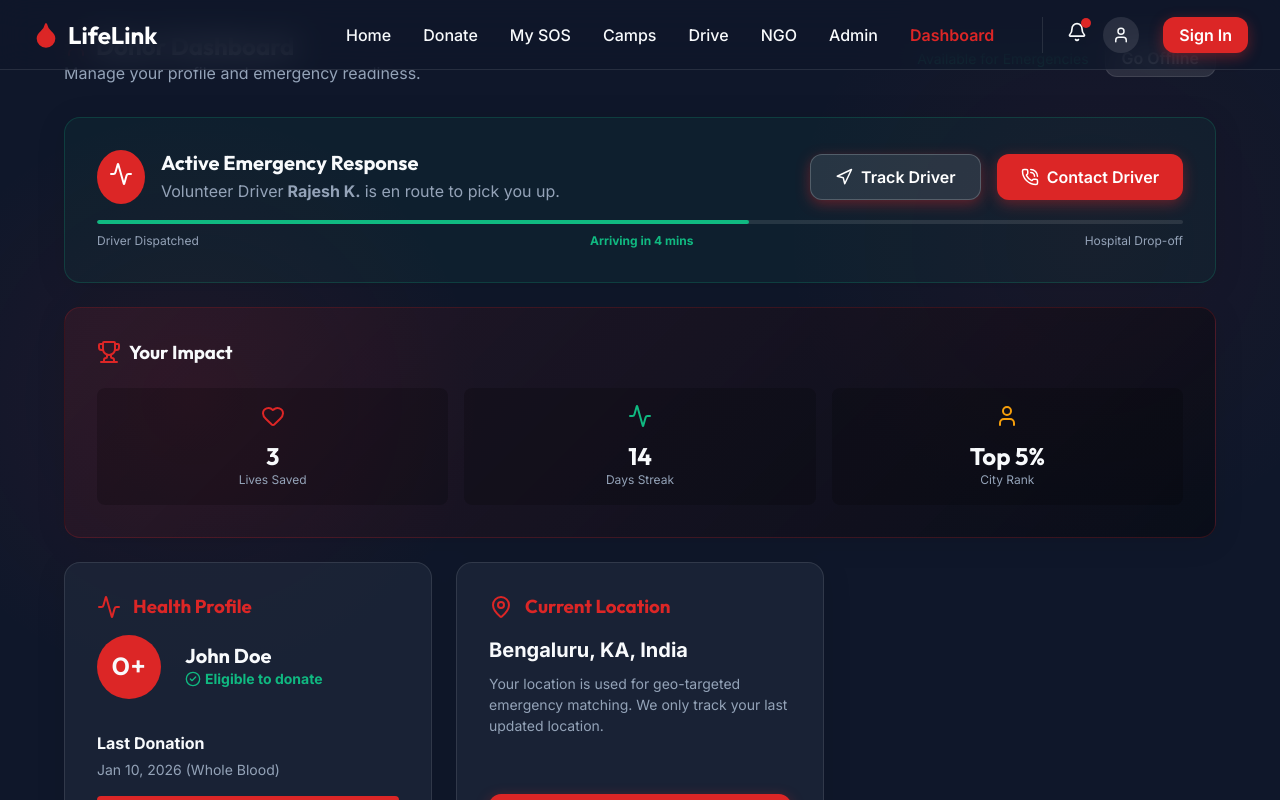
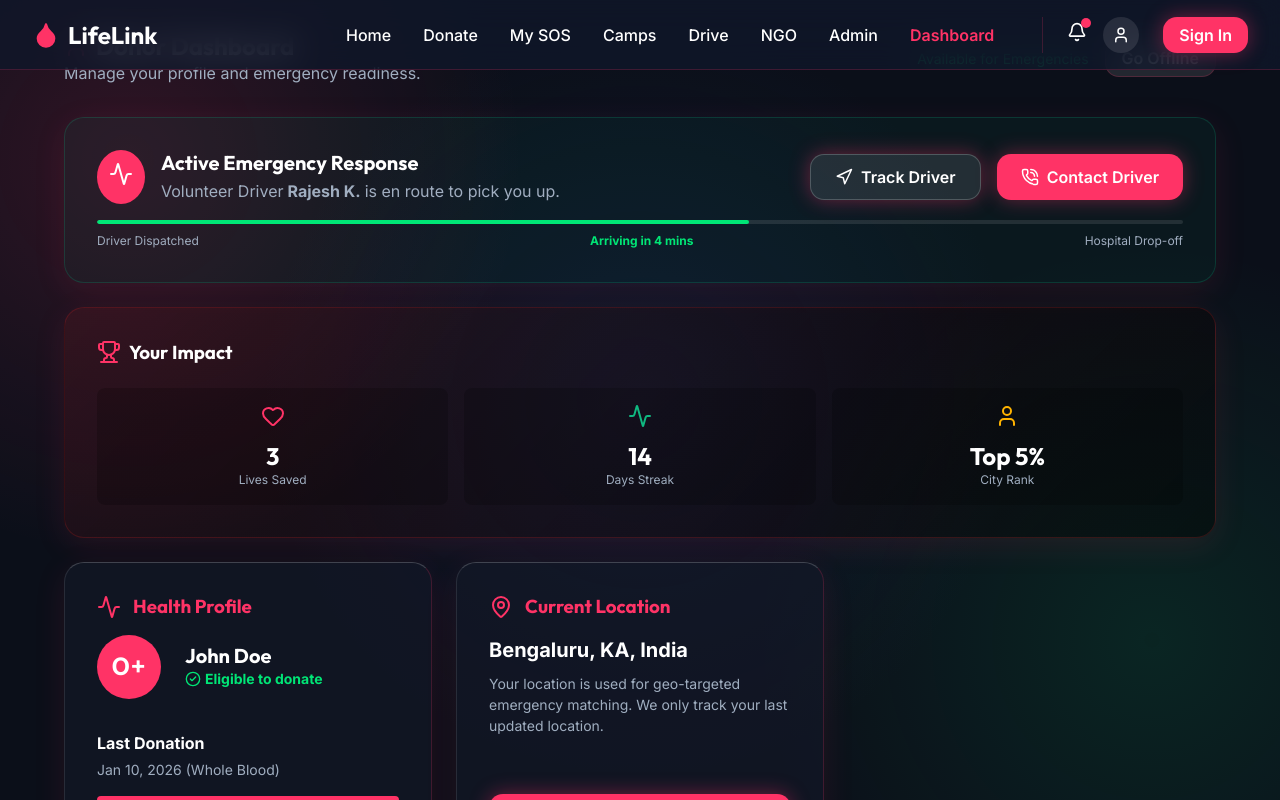
Before and after one commit to anucoder01/LifeLink, a React app in the folder frontend/: page /dashboard in a window 1280 px wide. Shown: the top 800 px of the page. Built offline with nearby package versions, Linux system fonts and the light colour scheme; the HTML template or start-up script is replaced by a standard one.

Commit message:
style: revamp frontend aesthetics with vibrant neon theme and animations

```diff
--- a/frontend/src/components/PrimaryButton.jsx
+++ b/frontend/src/components/PrimaryButton.jsx
@@ -22,7 +22,7 @@ const PrimaryButton = ({ children, onClick, type = 'button', disabled = false, c
     primary: {
       backgroundColor: 'var(--color-primary)',
       color: '#ffffff',
-      boxShadow: '0 4px 14px rgba(220, 38, 38, 0.4)',
+      boxShadow: 'var(--shadow-glow)',
     },
     secondary: {
       backgroundColor: 'rgba(255, 255, 255, 0.1)',
@@ -40,11 +40,11 @@ const PrimaryButton = ({ children, onClick, type = 'button', disabled = false, c
   const hoverStyle = disabled ? {} : {
     transform: 'translateY(-2px)',
     boxShadow: variant === 'primary'
-      ? '0 6px 20px rgba(220, 38, 38, 0.6)'
+      ? '0 6px 20px rgba(255, 51, 102, 0.6), var(--shadow-glow)'
       : '0 6px 20px rgba(0, 0, 0, 0.2)',
     ...(variant === 'primary' && { backgroundColor: 'var(--color-primary-hover)' }),
     ...(variant === 'secondary' && { backgroundColor: 'rgba(255, 255, 255, 0.15)' }),
-    ...(variant === 'danger' && { backgroundColor: 'rgba(220, 38, 38, 0.1)' }),
+    ...(variant === 'danger' && { backgroundColor: 'rgba(255, 51, 102, 0.1)' }),
   };
 
   const [isHovered, setIsHovered] = React.useState(false);
--- a/frontend/src/index.css
+++ b/frontend/src/index.css
@@ -1,24 +1,25 @@
 @import url('https://fonts.googleapis.com/css2?family=Inter:wght@400;500;600;700&family=Outfit:wght@500;700;800&display=swap');
 
 :root {
-  --color-primary: #dc2626; /* Crimson Red */
-  --color-primary-hover: #b91c1c;
-  --color-bg: #0f172a; /* Deep Slate */
-  --color-surface: rgba(30, 41, 59, 0.7); /* Glassmorphic Surface */
-  --color-text: #f8fafc;
-  --color-text-muted: #94a3b8;
-  --color-border: rgba(255, 255, 255, 0.1);
-  --color-success: #10b981;
-  --color-warning: #f59e0b;
+  --color-primary: #ff3366; /* Neon Pink/Red */
+  --color-primary-hover: #ff0040;
+  --color-bg: #0b0f19; /* Very dark blue */
+  --color-surface: rgba(20, 25, 40, 0.65); /* More transparent glass */
+  --color-text: #ffffff;
+  --color-text-muted: #a0aec0;
+  --color-border: rgba(255, 51, 102, 0.2); /* Tinted border */
+  --color-success: #00e676; /* Bright Green */
+  --color-warning: #ffb300; /* Bright Amber */
 
   --font-body: 'Inter', sans-serif;
   --font-heading: 'Outfit', sans-serif;
 
-  --radius-md: 12px;
-  --radius-lg: 16px;
+  --radius-md: 14px;
+  --radius-lg: 20px;
   --radius-full: 9999px;
 
-  --shadow-glass: 0 4px 30px rgba(0, 0, 0, 0.1);
+  --shadow-glass: 0 8px 32px rgba(255, 51, 102, 0.1);
+  --shadow-glow: 0 0 20px rgba(255, 51, 102, 0.4);
 }
 
 * {
@@ -33,11 +34,22 @@ body {
   color: var(--color-text);
   line-height: 1.5;
   min-height: 100vh;
-  /* Add a subtle ambient glow background */
-  background-image:
-    radial-gradient(circle at 15% 50%, rgba(220, 38, 38, 0.08), transparent 25%),
-    radial-gradient(circle at 85% 30%, rgba(220, 38, 38, 0.05), transparent 25%);
+
+  /* Animated mesh gradient background */
+  background:
+    radial-gradient(circle at 10% 20%, rgba(255, 51, 102, 0.15), transparent 30%),
+    radial-gradient(circle at 90% 80%, rgba(0, 230, 118, 0.1), transparent 30%),
+    radial-gradient(circle at 50% 50%, rgba(30, 60, 120, 0.2), transparent 50%),
+    var(--color-bg);
+  background-size: 200% 200%;
+  animation: moveBackground 15s ease infinite;
   background-attachment: fixed;
+}
+
+@keyframes moveBackground {
+  0% { background-position: 0% 50%; }
+  50% { background-position: 100% 50%; }
+  100% { background-position: 0% 50%; }
 }
 
 h1, h2, h3, h4, h5, h6 {
@@ -49,21 +61,31 @@ h1, h2, h3, h4, h5, h6 {
 a {
   color: var(--color-primary);
   text-decoration: none;
-  transition: color 0.2s ease;
+  transition: all 0.3s ease;
 }
 
 a:hover {
   color: var(--color-primary-hover);
+  text-shadow: var(--shadow-glow);
 }
 
 /* Glassmorphism Utilities */
 .glass-panel {
   background: var(--color-surface);
-  backdrop-filter: blur(12px);
-  -webkit-backdrop-filter: blur(12px);
+  backdrop-filter: blur(16px);
+  -webkit-backdrop-filter: blur(16px);
   border: 1px solid var(--color-border);
+  border-top: 1px solid rgba(255, 255, 255, 0.2);
+  border-left: 1px solid rgba(255, 255, 255, 0.1);
   border-radius: var(--radius-lg);
   box-shadow: var(--shadow-glass);
+  transition: transform 0.3s cubic-bezier(0.175, 0.885, 0.32, 1.275), box-shadow 0.3s ease;
+}
+
+.glass-panel:hover {
+  transform: translateY(-5px);
+  box-shadow: 0 15px 40px rgba(0, 0, 0, 0.4), var(--shadow-glow);
+  border-color: rgba(255, 51, 102, 0.4);
 }
 
 /* Animations */
@@ -94,3 +116,40 @@ a:hover {
   margin: 0 auto;
   padding: 0 1.5rem;
 }
+
+/* Staggered Animations */
+.animate-fade-in-delayed-1 {
+  animation: fade-in-up 0.6s cubic-bezier(0.16, 1, 0.3, 1) 0.1s forwards;
+  opacity: 0;
+}
+.animate-fade-in-delayed-2 {
+  animation: fade-in-up 0.6s cubic-bezier(0.16, 1, 0.3, 1) 0.2s forwards;
+  opacity: 0;
+}
+.animate-fade-in-delayed-3 {
+  animation: fade-in-up 0.6s cubic-bezier(0.16, 1, 0.3, 1) 0.3s forwards;
+  opacity: 0;
+}
+
+/* Inputs */
+.form-input {
+  transition: all 0.3s ease;
+}
+.form-input:focus {
+  outline: none;
+  border-color: var(--color-primary);
+  box-shadow: 0 0 10px rgba(220, 38, 38, 0.3);
+  background: rgba(0,0,0,0.4) !important;
+}
+.form-input:hover {
+  border-color: rgba(220, 38, 38, 0.5);
+}
+
+/* Pulse Glow */
+@keyframes pulse-glow {
+  0%, 100% { box-shadow: 0 0 15px rgba(220, 38, 38, 0.4); }
+  50% { box-shadow: 0 0 25px rgba(220, 38, 38, 0.8); }
+}
+.animate-pulse-glow {
+  animation: pulse-glow 2s infinite;
+}
```
